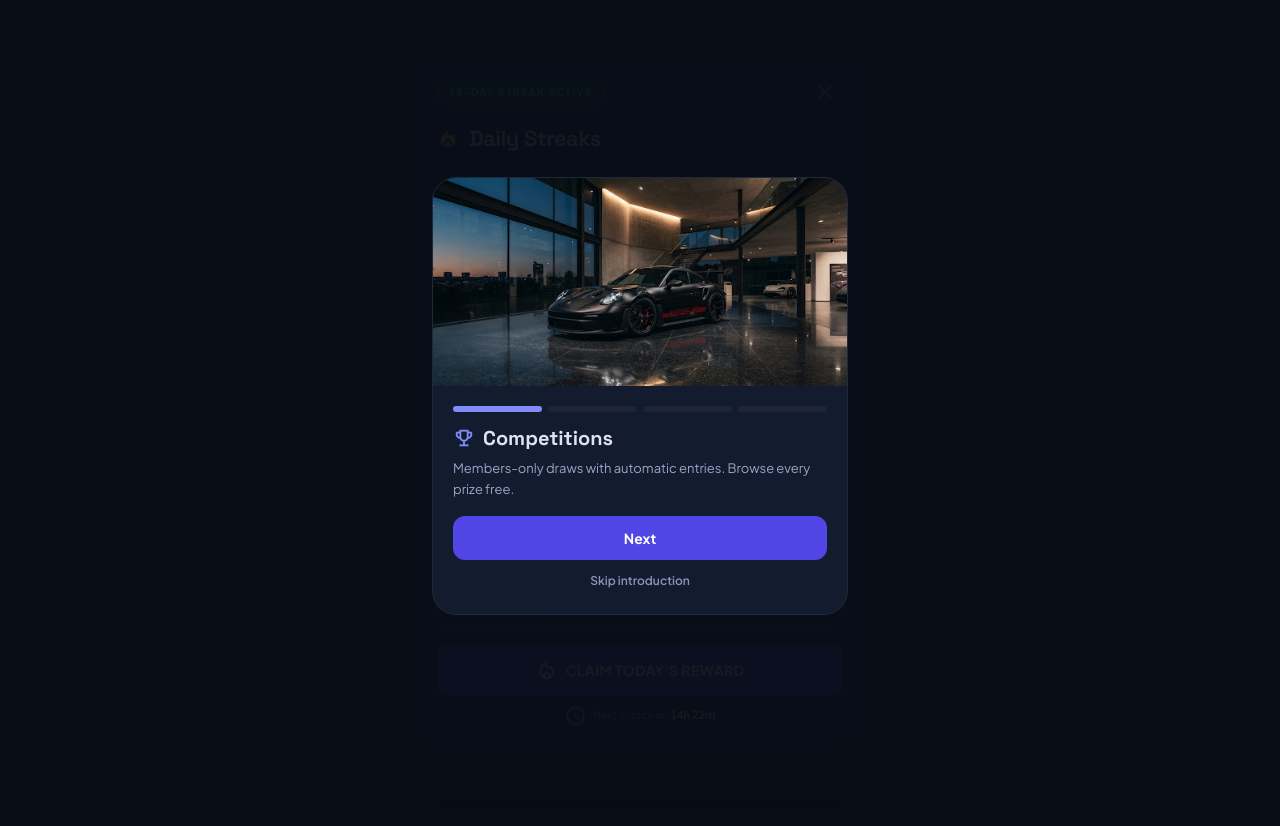
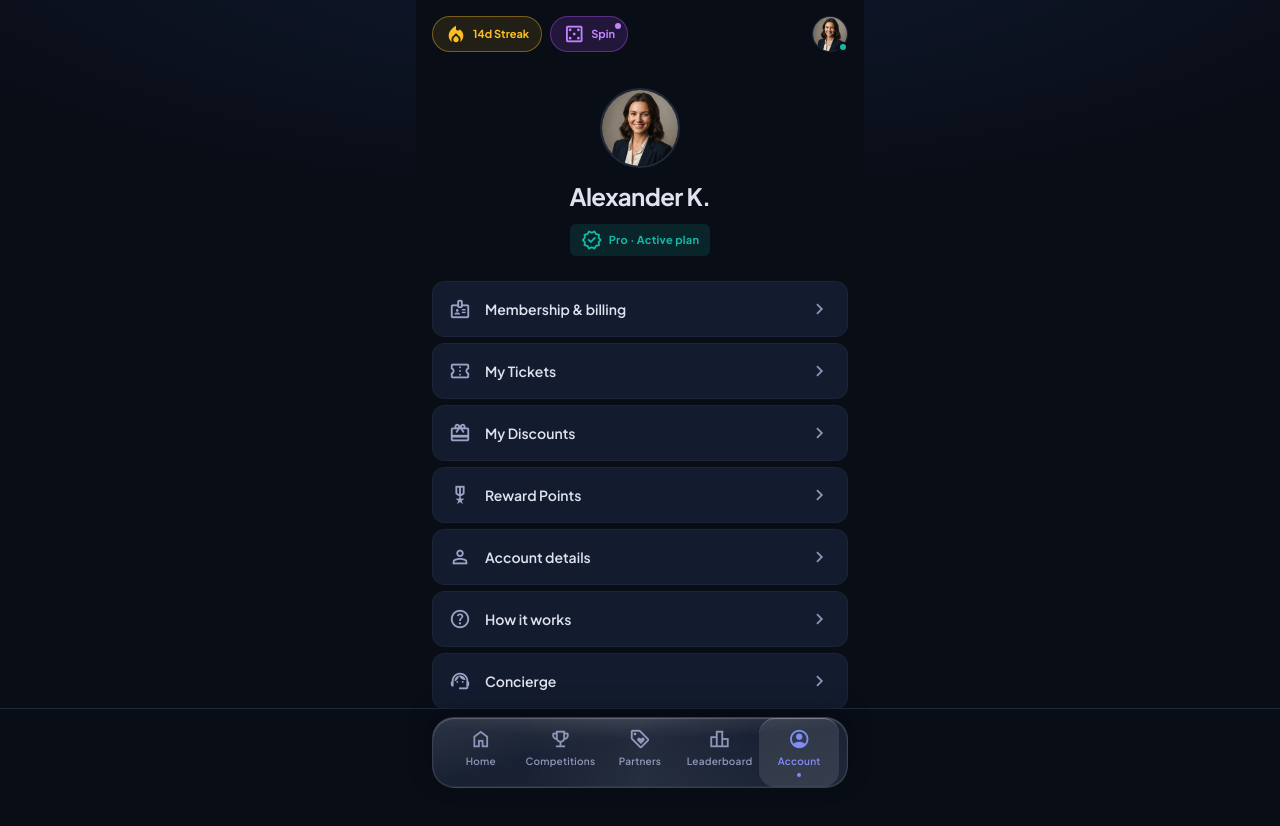
Before and after one commit to Surenkh/members-club, a React (Vite) app in the folder app/: page /account in a window 1280 px wide. Shown: the top 826 px of the page. Built offline with nearby package versions, Linux system fonts and the light colour scheme.

Commit message:
Open main screen first: no auto pop-ups, onboarding moved to Account, absolute OG tags

```diff
--- a/app/index.html
+++ b/app/index.html
@@ -11,19 +11,20 @@
     />
     <meta property="og:type" content="website" />
     <meta property="og:site_name" content="Members Club" />
+    <meta property="og:url" content="https://members-club-ruddy.vercel.app/" />
     <meta property="og:title" content="Members Club" />
     <meta
       property="og:description"
       content="Automatic competition entries, partner privileges, daily rewards, and member leaderboards."
     />
-    <meta property="og:image" content="/assets/comp-porsche.jpg" />
+    <meta property="og:image" content="https://members-club-ruddy.vercel.app/assets/comp-porsche.jpg" />
     <meta name="twitter:card" content="summary_large_image" />
     <meta name="twitter:title" content="Members Club" />
     <meta
       name="twitter:description"
       content="Automatic competition entries, partner privileges, daily rewards, and member leaderboards."
     />
-    <meta name="twitter:image" content="/assets/comp-porsche.jpg" />
+    <meta name="twitter:image" content="https://members-club-ruddy.vercel.app/assets/comp-porsche.jpg" />
     <title>Members Club</title>
     <link rel="preconnect" href="https://fonts.googleapis.com" />
     <link rel="preconnect" href="https://fonts.gstatic.com" crossorigin />
--- a/app/src/App.jsx
+++ b/app/src/App.jsx
@@ -46,7 +46,7 @@ function ScrollManager() {
   return null;
 }
 
-function Shell({ streaksOpen, closeStreaks, onboarded, finishOnboarding, openStreaks }) {
+function Shell({ streaksOpen, closeStreaks, showOnboarding, finishOnboarding, openStreaks }) {
   const location = useLocation();
   return (
     <div className="mx-auto flex min-h-[100dvh] max-w-md flex-col bg-ink">
@@ -72,26 +72,26 @@ function Shell({ streaksOpen, closeStreaks, onboarded, finishOnboarding, openStr
       </main>
       <BottomNav />
       <StreaksModal open={streaksOpen} onClose={closeStreaks} onClaim={(xp) => store.addXp(xp)} />
-      {!onboarded && <Onboarding onDone={finishOnboarding} />}
+      {showOnboarding && <Onboarding onDone={finishOnboarding} />}
     </div>
   );
 }
 
 export default function App() {
-  // Pop-up auto-opens at most once per day; always available via the header pill.
-  const [streaksOpen, setStreaksOpen] = useState(() => !store.seenStreaksToday);
-  const [onboarded, setOnboarded] = useState(() => {
-    try {
-      return localStorage.getItem("member-onboarded") === "1";
-    } catch {
-      return true;
-    }
-  });
+  // Nothing auto-opens on load: the main screen always renders first.
+  // Streaks open from the header pill; onboarding from Account > How it works.
+  const [streaksOpen, setStreaksOpen] = useState(false);
+  const [showOnboarding, setShowOnboarding] = useState(false);
+  useEffect(() => {
+    const open = () => setShowOnboarding(true);
+    window.addEventListener("member-onboarding-open", open);
+    return () => window.removeEventListener("member-onboarding-open", open);
+  }, []);
   const finishOnboarding = () => {
     try {
       localStorage.setItem("member-onboarded", "1");
     } catch {}
-    setOnboarded(true);
+    setShowOnboarding(false);
   };
   const closeStreaks = () => {
     store.markStreaksSeen();
@@ -104,7 +104,7 @@ export default function App() {
       <Shell
         streaksOpen={streaksOpen}
         closeStreaks={closeStreaks}
-        onboarded={onboarded}
+        showOnboarding={showOnboarding}
         finishOnboarding={finishOnboarding}
         openStreaks={() => setStreaksOpen(true)}
       />
--- a/app/src/screens/Account.jsx
+++ b/app/src/screens/Account.jsx
@@ -46,6 +46,11 @@ export default function Account() {
             <span className="ms text-faint">chevron_right</span>
           </Link>
         ))}
+        <button onClick={() => window.dispatchEvent(new CustomEvent("member-onboarding-open"))} className="flex w-full items-center gap-3.5 rounded-xl border border-hairline-soft bg-card px-4 py-4 text-left active:scale-[0.99]">
+          <span className="ms text-muted">help</span>
+          <span className="flex-1 text-sm font-semibold text-fg">How it works</span>
+          <span className="ms text-faint">chevron_right</span>
+        </button>
         <button onClick={() => setConcierge(true)} className="flex w-full items-center gap-3.5 rounded-xl border border-hairline-soft bg-card px-4 py-4 text-left active:scale-[0.99]">
           <span className="ms text-muted">support_agent</span>
           <span className="flex-1 text-sm font-semibold text-fg">Concierge</span>
```
